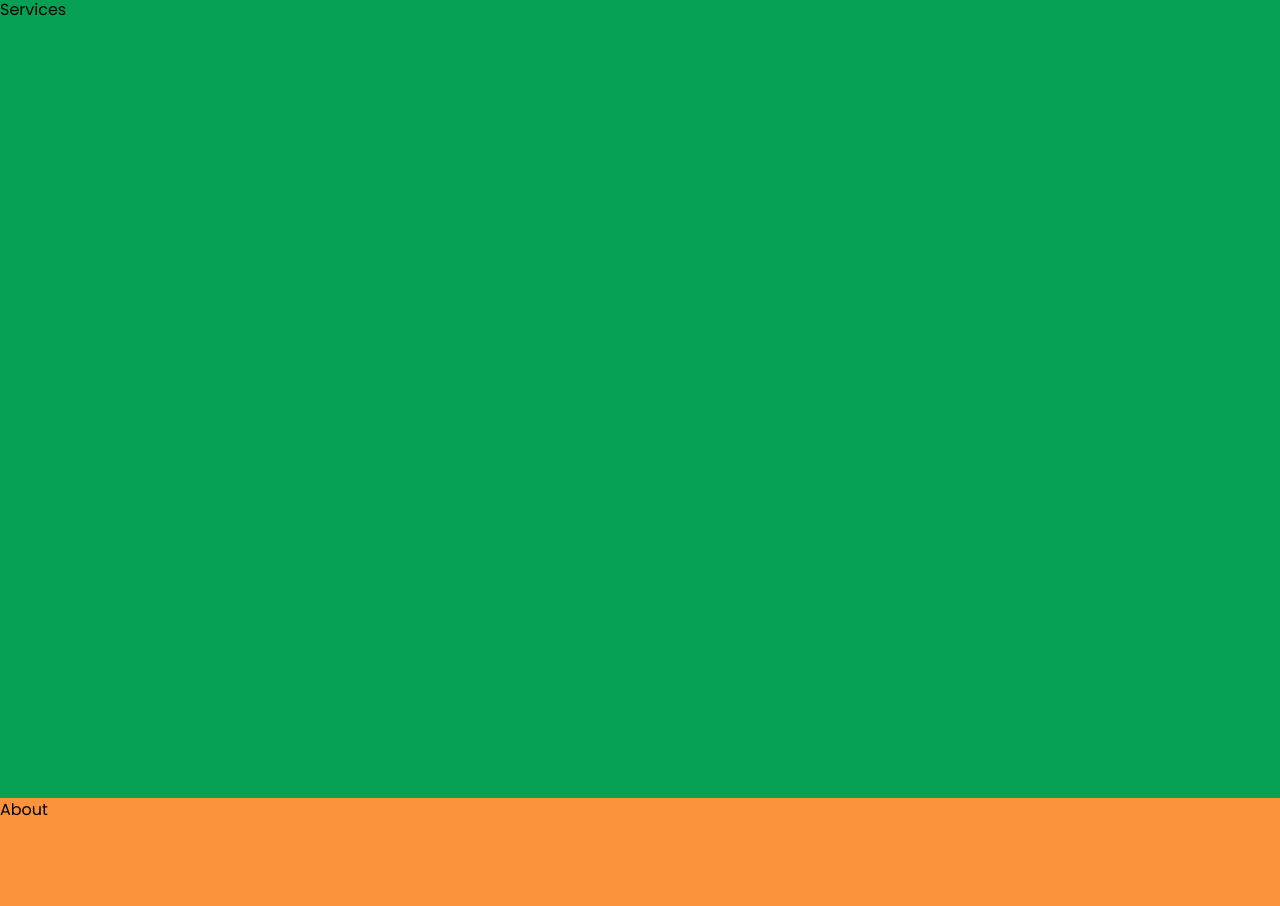
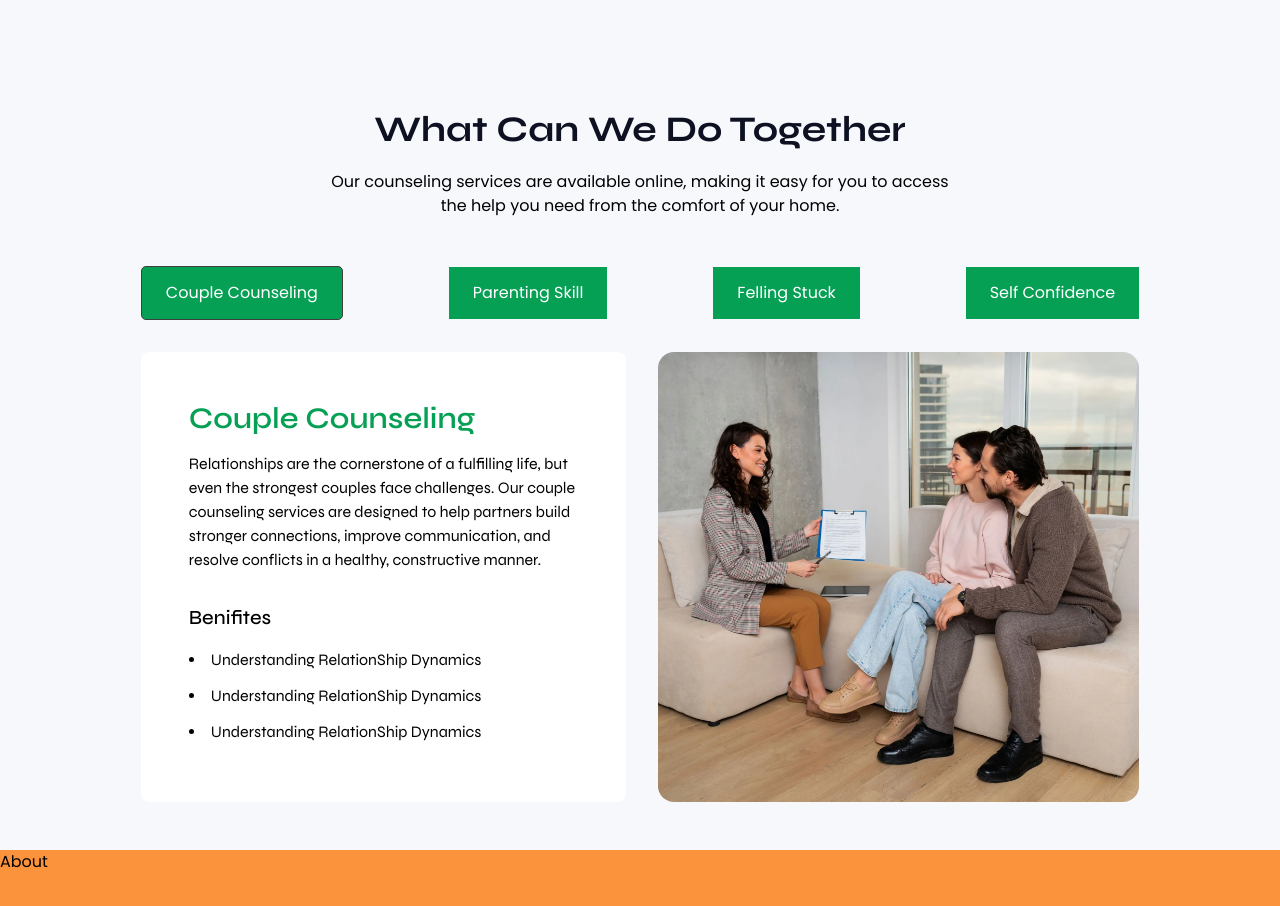
Before and after one commit to Pritamdutta7498/MindLeap-Mental-wellness, a React (Vite) app: page / in a window 1280 px wide. Shown: the part 802-1708 px from the top of the page. Built offline with nearby package versions, Linux system fonts and the light colour scheme.

Commit message:
service category is completed

```diff
--- a/package.json
+++ b/package.json
@@ -13,7 +13,8 @@
     "framer-motion": "^11.3.24",
     "react": "^18.3.1",
     "react-dom": "^18.3.1",
-    "react-icons": "^5.2.1"
+    "react-icons": "^5.2.1",
+    "react-tabs": "^6.0.2"
   },
   "devDependencies": {
     "@eslint/js": "^9.8.0",
--- a/src/App.css
+++ b/src/App.css
@@ -9,3 +9,39 @@ body {
 .isActive {
     color: #06a055 !important;
 }
+
+/* category css */
+.react-tabs {
+    -webkit-tap-highlight-color: transparent;
+  }
+
+  .react-tabs__tab-list {
+    border-bottom: 1px solid #06a055;
+    margin: 0 0 10px;
+    padding: 0;
+  }
+
+  .react-tabs__tab {
+    background:#06a055;
+    color: white;
+    display: inline-block;
+    position: relative;
+    list-style: none;
+    padding: 14px 24px;
+    cursor: pointer;
+  }
+
+  .react-tabs__tab--selected {
+    border: 1px solid #3f3f3f !important;
+    color: white;
+    border-radius: 5px;
+    outline: none;
+  }
+
+  .react-tabs__tab-panel {
+    display: none;
+  }
+
+  .react-tabs__tab-panel--selected {
+    display: block;
+  }
--- a/src/components/Services.jsx
+++ b/src/components/Services.jsx
@@ -1,9 +1,161 @@
-import React from 'react'
+import React from "react";
+import { Tab, Tabs, TabList, TabPanel } from "react-tabs";
+import serviceImg1 from "../assets/service1.webp";
+import serviceImg2 from "../assets/service2.webp";
+import serviceImg3 from "../assets/service3.webp";
+import serviceImg4 from "../assets/service4.webp";
 
 const Services = () => {
   return (
-    <div id='services' className='h-screen bg-primary'>Services</div>
-  )
-}
+    <div id="services" className="bg-[#f7f8fc]">
+      <div className="pt-28 px-4 container mx-auto">
+        <div className="text-center space-y-5">
+          <h2 className="text-4xl font-bold font-secondary text-heroBg">
+            What Can We Do Together
+          </h2>
+          <p className="md:w-1/2 mx-auto">
+            Our counseling services are available online, making it easy for you
+            to access the help you need from the comfort of your home.
+          </p>
+        </div>
+        {/* service category */}
+        <div className="py-12 md:w-4/5 mx-auto">
+          <Tabs>
+            <TabList className="flex flex-wrap justify-between items-center md:gap-8 gap-4">
+              <Tab>Couple Counseling</Tab>
+              <Tab>Parenting Skill</Tab>
+              <Tab>Felling Stuck</Tab>
+              <Tab>Self Confidence</Tab>
+            </TabList>
 
-export default Services
+            <TabPanel>
+              <div className="flex flex-col md:flex-row gap-8 mt-8">
+                <div className="md:w-1/2 bg-white rounded-lg p-12 font-secondary">
+                  <h2 className="text-3xl font-semibold text-primary mb-4">
+                    Couple Counseling
+                  </h2>
+                  <p className="mb-8">
+                    Relationships are the cornerstone of a fulfilling life, but
+                    even the strongest couples face challenges. Our couple
+                    counseling services are designed to help partners build
+                    stronger connections, improve communication, and resolve
+                    conflicts in a healthy, constructive manner.{" "}
+                  </p>
+                  <h4 className="font-medium text-xl text-black mb-4 ">
+                    Benifites
+                  </h4>
+                  <ul className="list-disc list-inside space-y-3">
+                    <li>Understanding RelationShip Dynamics</li>
+                    <li>Understanding RelationShip Dynamics</li>
+                    <li>Understanding RelationShip Dynamics</li>
+                  </ul>
+                </div>
+                <div className="md:w-1/2">
+                  <img
+                    src={serviceImg1}
+                    alt="service img"
+                    className="w-full h-[450px] rounded-2xl object-cover"
+                  />
+                </div>
+              </div>
+            </TabPanel>
+            <TabPanel>
+              <div className="flex flex-col md:flex-row gap-8 mt-8">
+                <div className="md:w-1/2 bg-white rounded-lg p-12 font-secondary">
+                  <h2 className="text-3xl font-semibold text-primary mb-4">
+                    Parenting Skill
+                  </h2>
+                  <p className="mb-8">
+                    Our parenting skills section offers practical advice,
+                    evidence-based strategies, and expert insights to help you
+                    navigate the complexities of parenthood.
+                  </p>
+                  <h4 className="font-medium text-xl text-black mb-4 ">
+                    Benifites
+                  </h4>
+                  <ul className="list-disc list-inside space-y-3">
+                    <li>Understanding RelationShip Dynamics</li>
+                    <li>Understanding RelationShip Dynamics</li>
+                    <li>Understanding RelationShip Dynamics</li>
+                  </ul>
+                </div>
+                <div className="md:w-1/2">
+                  <img
+                    src={serviceImg2}
+                    alt="service img"
+                    className="w-full h-[450px] rounded-2xl object-cover"
+                  />
+                </div>
+              </div>
+            </TabPanel>
+            <TabPanel>
+              <div className="flex flex-col md:flex-row gap-8 mt-8">
+                <div className="md:w-1/2 bg-white rounded-lg p-12 font-secondary">
+                  <h2 className="text-3xl font-semibold text-primary mb-4">
+                    Feeling Stuck
+                  </h2>
+                  <p className="mb-8">
+                    Life can sometimes feel like it’s at a standstill, leaving
+                    you feeling stuck, lost, or unsure of your next steps. If
+                    you're struggling with these feelings, know that you're not
+                    alone. Our resources on overcoming stagnation are here to
+                    help you break free from the rut and regain momentum in your
+                    life.
+                  </p>
+                  <h4 className="font-medium text-xl text-black mb-4 ">
+                    Benifites
+                  </h4>
+                  <ul className="list-disc list-inside space-y-3">
+                    <li>Understanding RelationShip Dynamics</li>
+                    <li>Understanding RelationShip Dynamics</li>
+                    <li>Understanding RelationShip Dynamics</li>
+                  </ul>
+                </div>
+                <div className="md:w-1/2">
+                  <img
+                    src={serviceImg3}
+                    alt="service img"
+                    className="w-full h-[450px] rounded-2xl object-cover"
+                  />
+                </div>
+              </div>
+            </TabPanel>
+            <TabPanel>
+              <div className="flex flex-col md:flex-row gap-8 mt-8">
+                <div className="md:w-1/2 bg-white rounded-lg p-12 font-secondary">
+                  <h2 className="text-3xl font-semibold text-primary mb-4">
+                    Self Confidence
+                  </h2>
+                  <p className="mb-8">
+                    Self-confidence is the foundation of a fulfilling and
+                    successful life. At [Your Website Name], we’re dedicated to
+                    helping you build and strengthen your self-belief. Whether
+                    you’re dealing with self-doubt, social anxiety, or a lack of
+                    assertiveness, our resources are designed to empower you.
+                  </p>
+                  <h4 className="font-medium text-xl text-black mb-4 ">
+                    Benifites
+                  </h4>
+                  <ul className="list-disc list-inside space-y-3">
+                    <li>Understanding RelationShip Dynamics</li>
+                    <li>Understanding RelationShip Dynamics</li>
+                    <li>Understanding RelationShip Dynamics</li>
+                  </ul>
+                </div>
+                <div className="md:w-1/2">
+                  <img
+                    src={serviceImg4}
+                    alt="service img"
+                    className="w-full h-[450px] rounded-2xl object-cover"
+                  />
+                </div>
+              </div>
+            </TabPanel>
+          </Tabs>
+        </div>
+      </div>
+    </div>
+  );
+};
+
+export default Services;
```
Also changed, not shown: 1 other file (tests, documents, lock files or other folders).
